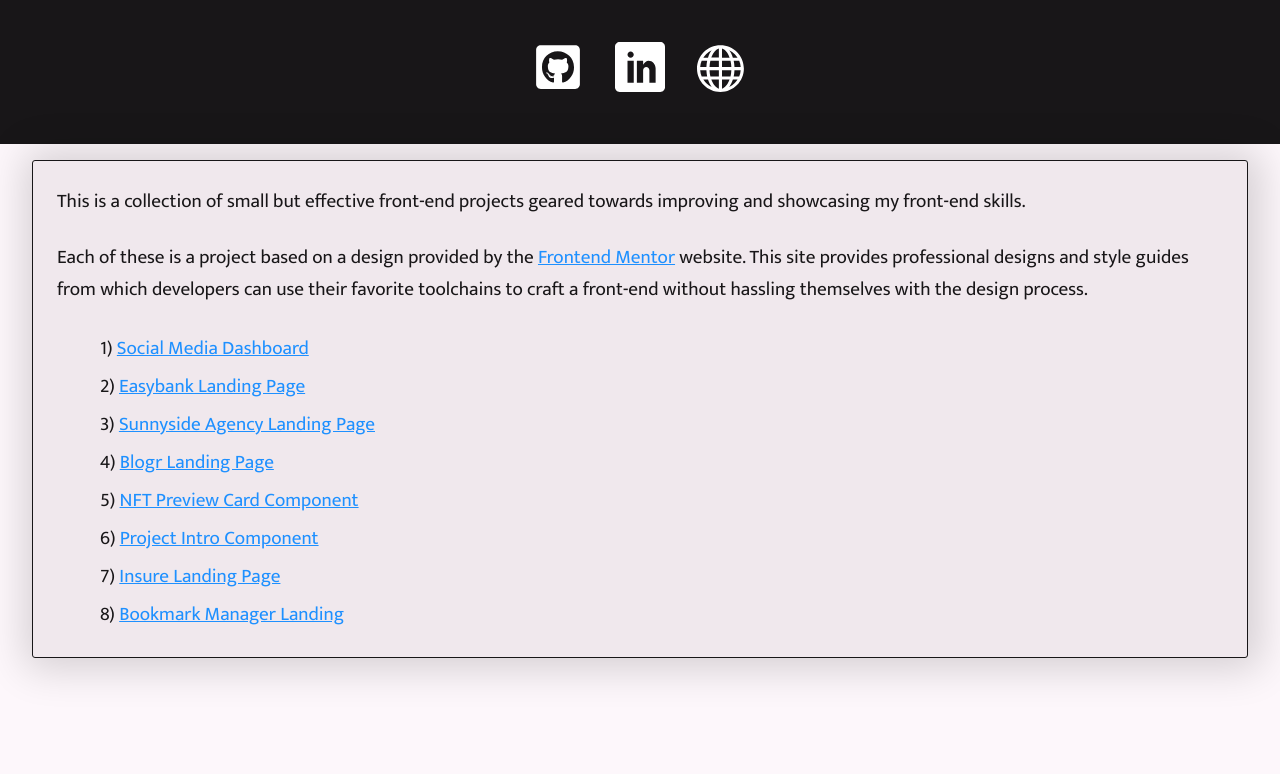
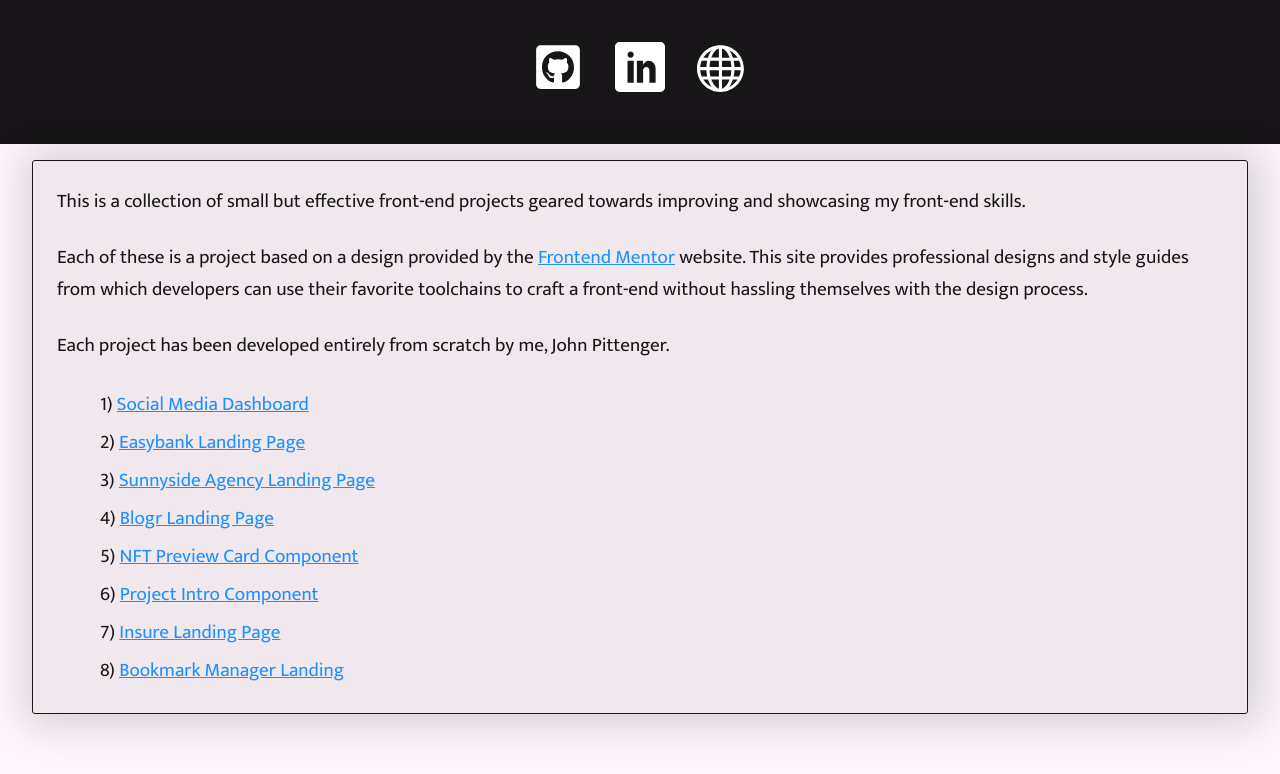
Before and after one commit to Gittenger/fem-index-project, a React (Create React App) app: page / in a window 1280 px wide. Shown: the top 774 px of the page. Built offline with nearby package versions, Linux system fonts and the light colour scheme.

Commit message:
author note

```diff
--- a/src/App.js
+++ b/src/App.js
@@ -39,6 +39,10 @@ function App() {
 						can use their favorite toolchains to craft a front-end without hassling
 						themselves with the design process.
 					</p>
+					<p>
+						Each project has been developed entirely from scratch by me, John
+						Pittenger.
+					</p>
 				</div>
 				<main>
 					<ol>
```
